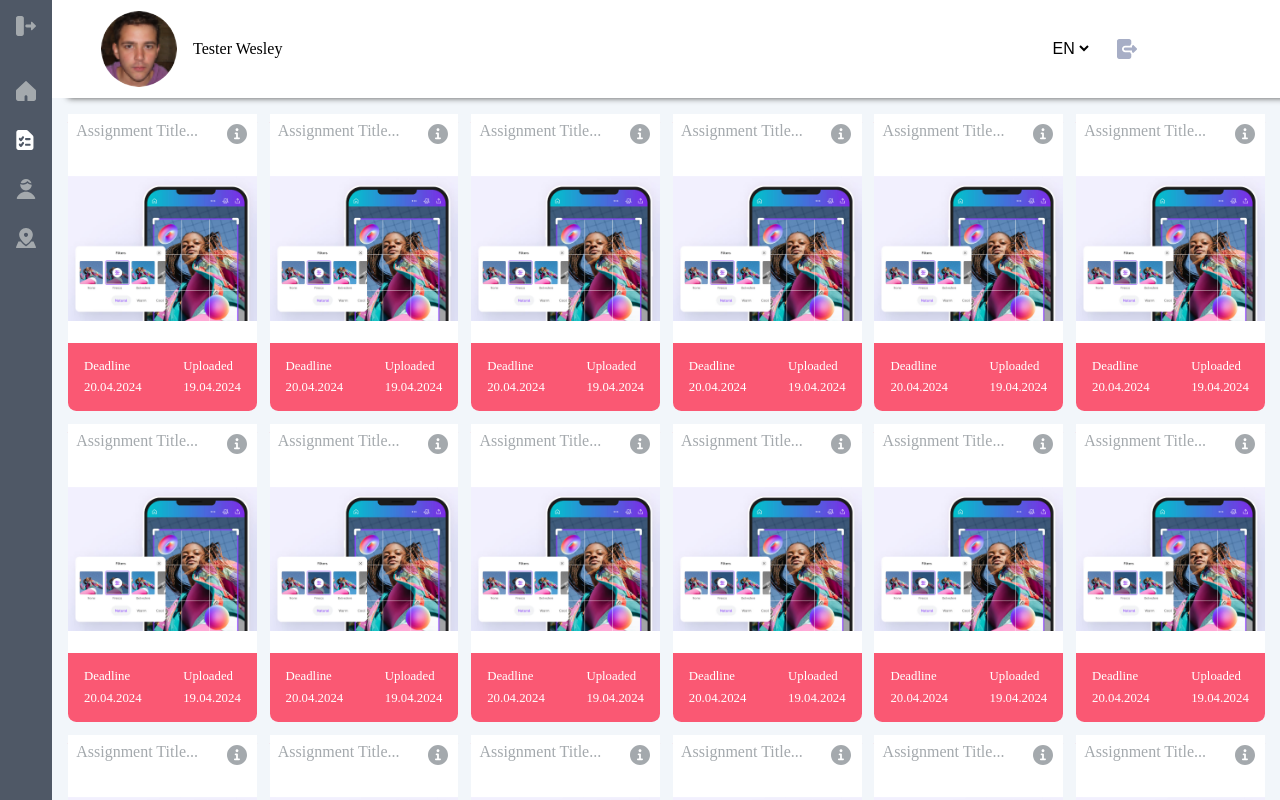
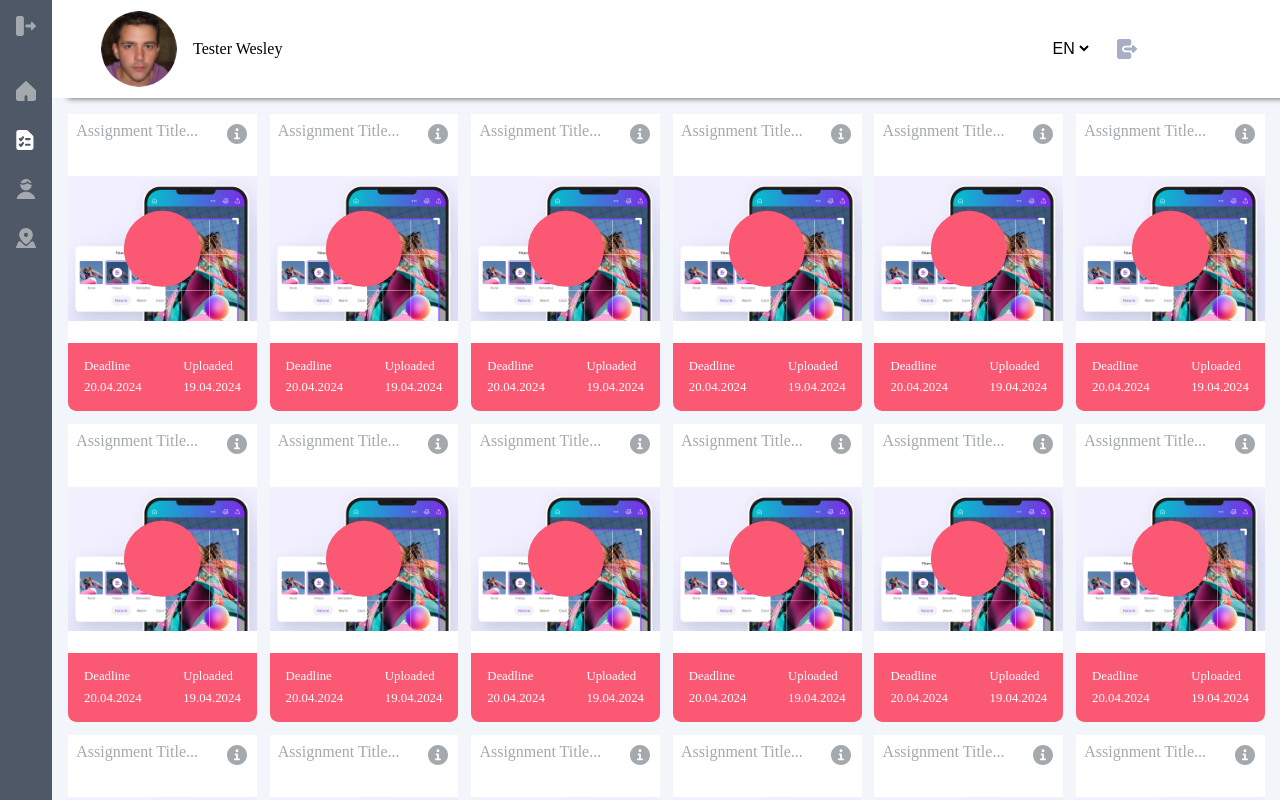
Before and after one commit to viktor-sabat/grade-center, an Angular app: page / in a window 1280 px wide. Shown: the top 800 px of the page. Built offline with nearby package versions, Linux system fonts and the light colour scheme.

Commit message:
Add the grade feature to the card (circle with a number inside)

```diff
--- a/src/app/assignment-card/assignment-card.component.css
+++ b/src/app/assignment-card/assignment-card.component.css
@@ -40,6 +40,7 @@
 }
 
 .assignment-card__content{
+    position: relative;
     aspect-ratio: 4 / 4;
     display: flex;
     justify-content: space-around;
@@ -50,6 +51,21 @@
     aspect-ratio: 4 / 3;
     width: 100%;
     object-fit:contain;
+}
+
+.assignment-card__grade{
+    position: absolute;
+    top: 50%;
+    left: 50%;
+    transform: translate(-50%, -50%);
+    color: var(--card-text-colour-for-dark-bg);
+    font-weight: bold;
+    font-size: var(--step-5);
+    border-radius: 50%;
+    aspect-ratio: 1 / 1;
+    width: var(--step-7);
+    text-align: center;
+    line-height: var(--step-7);
 }
 
 .assignment-card__footer{
--- a/src/app/assignment-card/assignment-card.component.html
+++ b/src/app/assignment-card/assignment-card.component.html
@@ -11,6 +11,13 @@
     </div>
     <div class="assignment-card__content">
         <img class="assignment-card__background-image" src="../../assets/Images/assignment-attached-doc.png" alt="Background image">
+        <div [class]="{
+            'assignment-card__grade': true,
+            'assignment-card--not-uploaded': !isAssignmentUploaded && !isAssignmentExpired,
+            'assignment-card--not-reviewed': isAssignmentUploaded && !isAssignmentReviewed,
+            'assignment-card--reviewed': isAssignmentUploaded && isAssignmentReviewed,
+            'assignment-card--expired': isAssignmentExpired
+        }">{{assignmentGrade}}</div>
     </div>
     <div class="assignment-card__footer">
         <div class="footer__left-column">
```
